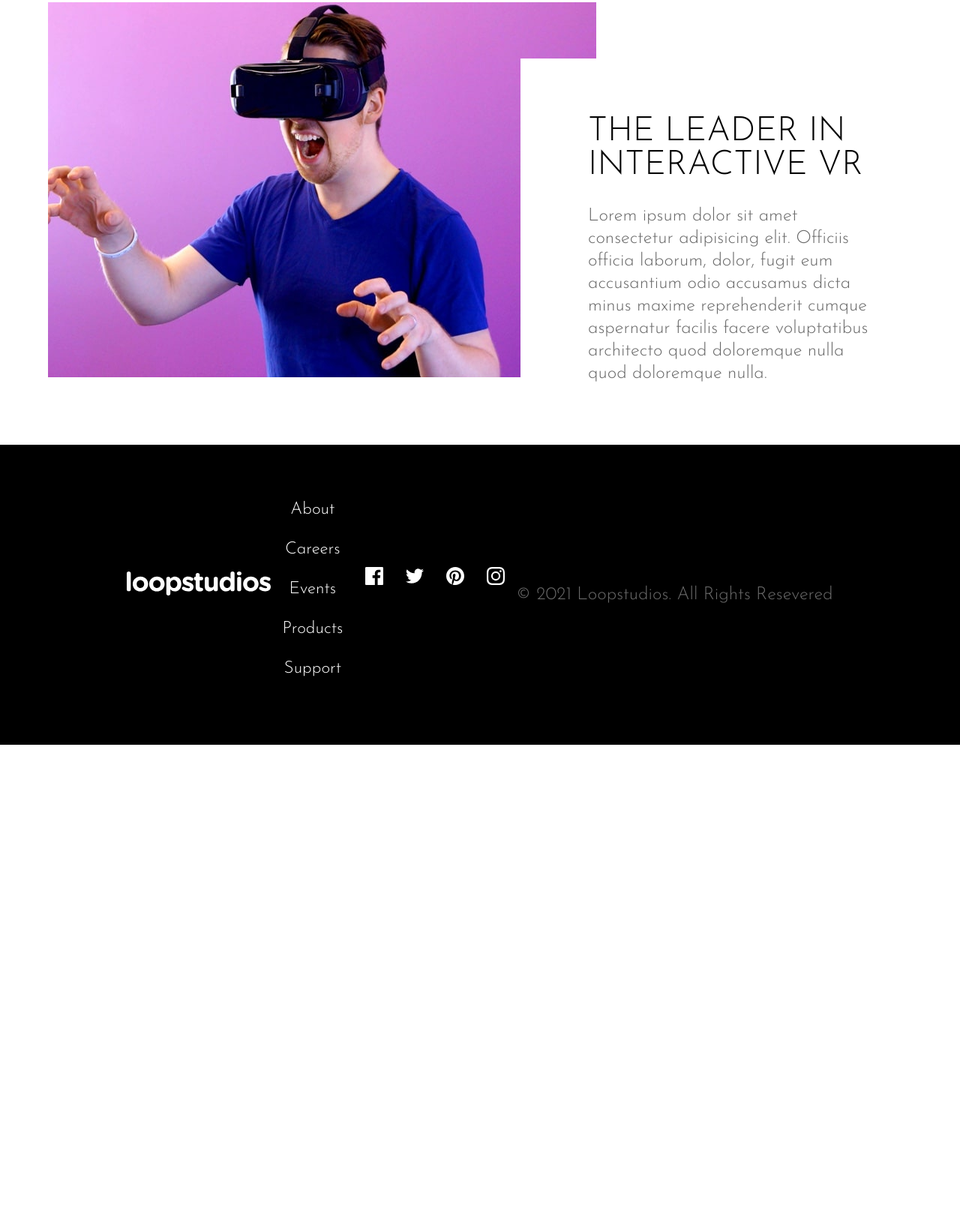
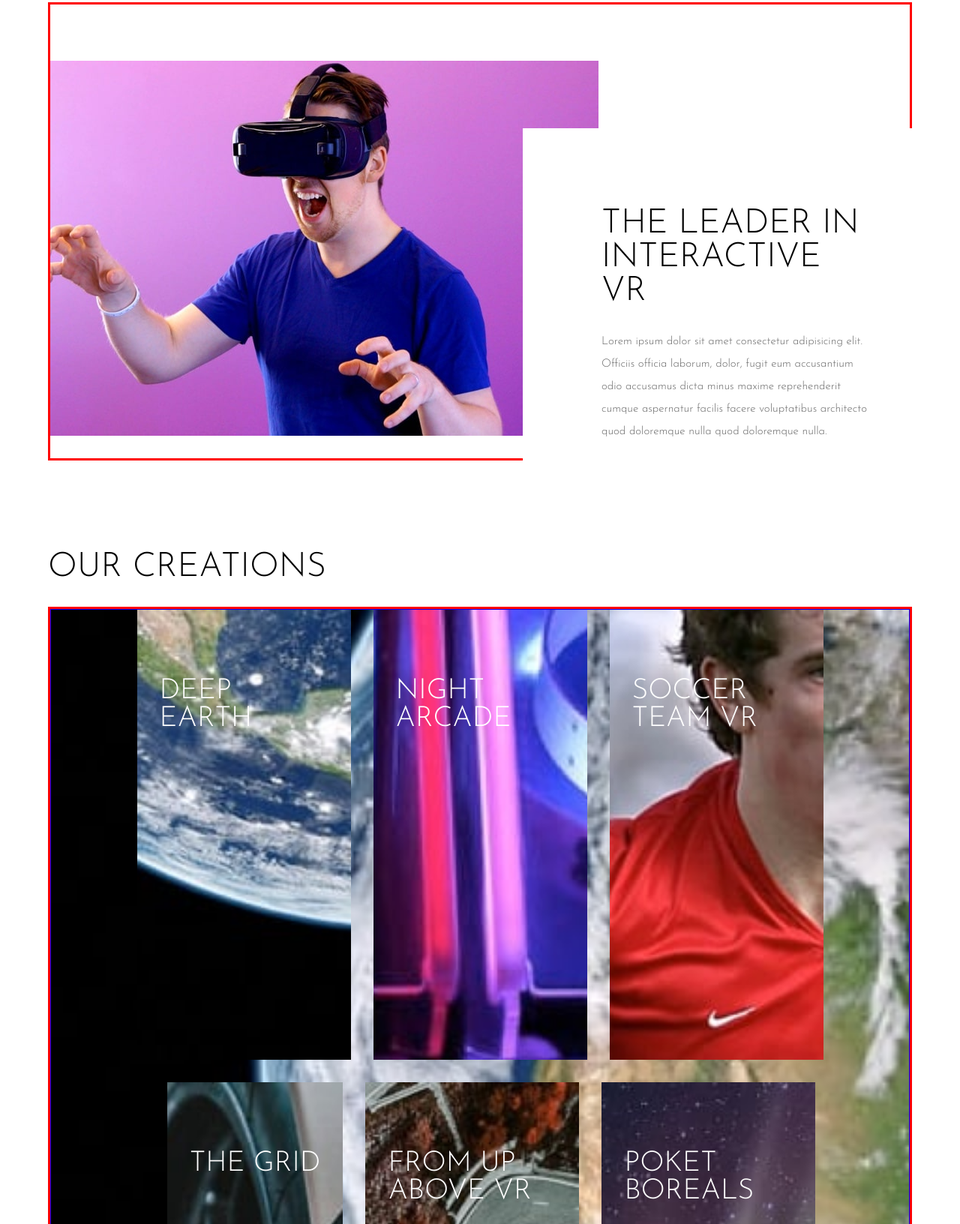
Before and after one commit to franciscocaballero/loops-studio-landing-page, a website built with Parcel: page index.html in a window 1280 px wide. Shown: the part 548-2180 px from the top of the page at 75% size. Before the commit the page ends 1541 px from the top, so only its background shows below. Built offline with nearby package versions, Linux system fonts and the light colour scheme.

Commit message:
adding styling to the content view

```diff
--- a/index.html
+++ b/index.html
@@ -62,15 +62,14 @@
         </div>
         </div>
     </section>
-    <!-- <section>
+    <section>
         <div class="container">
+
+            <h2>
+                Our Creations
+            </h2>
             <div class="split">
-                <div class="heading-box">
-                    <h2>
-                        Our Creations
-                    </h2>
-                </div>
-                <div class=" content">
+                <div class="content">
                     <div class="info-card">
                         <h3>Deep Earth</h3>
                     </div>
@@ -83,6 +82,7 @@
                     <div class="info-card">
                         <h3>The Grid</h3>
                     </div>
+
                     <div class="info-card">
                         <h3>From Up Above Vr</h3>
                     </div>
@@ -96,12 +96,13 @@
                         <h3>Make It Fisheye</h3>
                     </div>
                 </div>
-                <button class="btn">
-                    See All
-                </button>
+                <!-- </div> -->
             </div>
+            <button class="btn">
+                See All
+            </button>
         </div>
-    </section> -->
+    </section>
 
 </body>
 <footer>
--- a/src/sass/main.scss
+++ b/src/sass/main.scss
@@ -152,6 +152,7 @@
        flex-direction: column;
        justify-content: center;
        align-items: center;
+       border: 3px solid red;
    }
 
    .content {
@@ -231,7 +232,7 @@
        align-items: center;
    }
 
-   @media (min-width: 40rem) {
+   @media (min-width: 80rem) {
 
        h2,
        p {
@@ -263,18 +264,19 @@
            }
        }
 
+       p {
+           font-size: 1rem;
+       }
+
 
        .header-content {
            min-height: 33vh;
        }
 
        .split {
-
            flex-direction: row;
-           //    justify-content: center;
-           //    align-items: center;
            justify-content: flex-start;
-           //    border: 3px solid yellow;
+           flex-wrap: wrap;
        }
 
        .split *> {
@@ -282,26 +284,80 @@
        }
 
        .about-section {
-           //    position: relative;
+           padding-top: 5rem;
+           position: relative;
+       }
 
-           position: relative;
+       .heading-box {
+           position: absolute;
+           padding: 7rem 7rem 5rem 7rem;
+           background-color: var(--clr-white);
+           width: min(50%, 700px);
+           left: 42rem;
+           top: 11rem
+       }
 
+       .content>*+* {
+           margin-left: 2rem;
 
        }
 
-       .heading-box {
-           //    border: 3px solid green;
-           position: absolute;
-           padding: 5rem 6rem 5rem 6rem;
-           background-color: var(--clr-white);
-           width: min(50%, 700px);
-           left: 42rem;
-           top: 5rem
+       .content {
+           display: flex;
+           flex-wrap: wrap;
+           justify-content: center;
+           border: 1px solid blue;
+
+
+
+           .info-card {
+               min-width: 10vw;
+               min-height: 40rem;
+               margin-bottom: 2rem;
+               padding: 6rem 2rem 2rem 2rem;
+
+               h3 {
+                   max-width: 15rem;
+               }
+           }
+
+
+           &:nth-child(1) {
+               background: url('../../images/desktop/image-deep-earth.jpg') no-repeat center top / cover;
+           }
+
+           &:nth-child(2) {
+               background: url('../../images/desktop/image-night-arcade.jpg') no-repeat center top / cover;
+           }
+
+           &:nth-child(3) {
+               background: url('../../images/desktop/image-soccer-team.jpg') no-repeat center top / cover;
+           }
+
+           &:nth-child(4) {
+               background: url('../../images/desktop/image-grid.jpg') no-repeat center top / cover;
+           }
+
+           &:nth-child(5) {
+               background: url('../../images/desktop/image-from-above.jpg') no-repeat center top / cover;
+           }
+
+           &:nth-child(6) {
+               background: url('../../images/desktop/image-pocket-borealis.jpg') no-repeat center top / cover;
+           }
+
+           &:nth-child(7) {
+               background: url('../../images/desktop/image-curiosity.jpg') no-repeat center top / cover;
+           }
+
+           &:nth-child(8) {
+               background: url('../../images/desktop/image-fisheye.jpg') no-repeat center top / cover;
+           }
+
        }
 
        footer {
            flex-direction: row;
-
        }
 
    }
```
